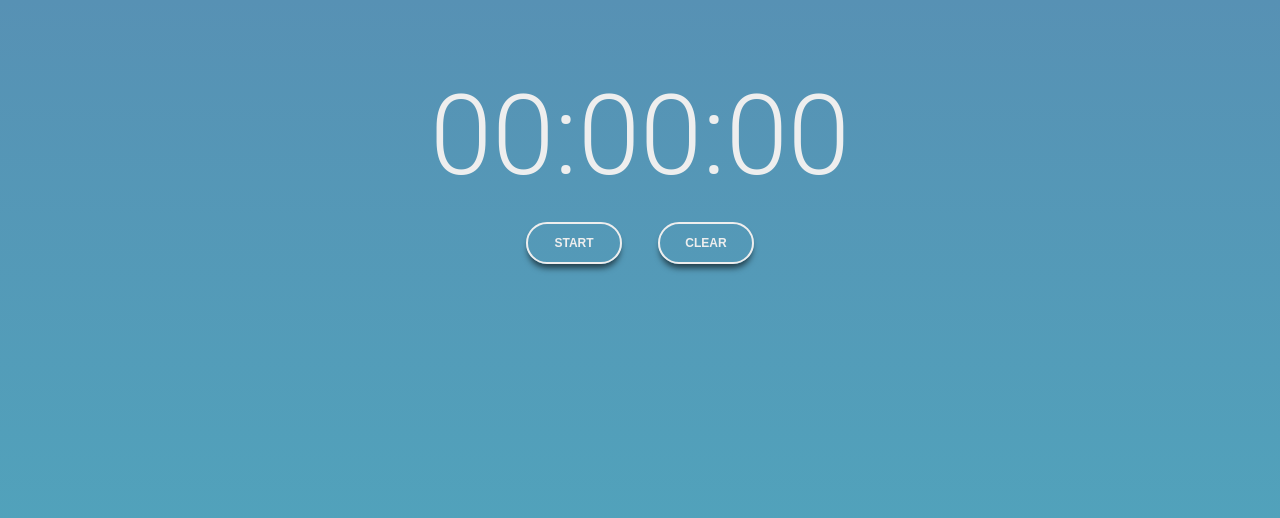
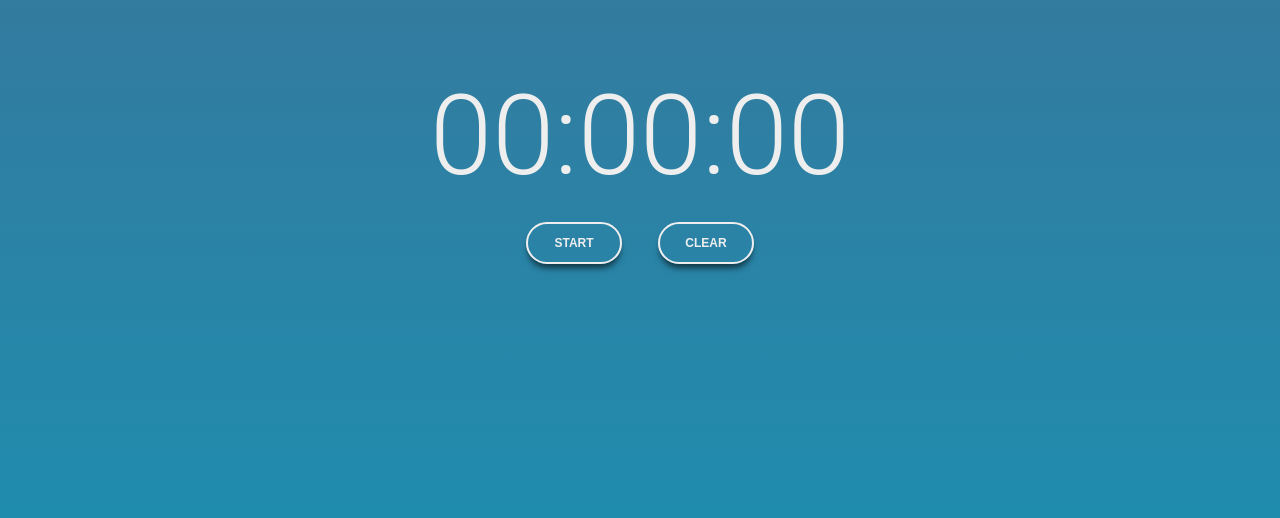
Before and after one commit to vinravun/vuejs-timer, a website: page app/index.html in a window 1280 px wide. Drawn offline with nearby package versions, Linux system fonts and the light colour scheme.

Commit message:
UI changes

```diff
--- a/app/scss/_variables.scss
+++ b/app/scss/_variables.scss
@@ -6,8 +6,8 @@ $lap-font-size: 20px;
 $lap-list-width: 90%;
 
 $primary-color: #eeeeee;
-$bg-color1: #5791b4;
-$bg-color2: #4eabbf;
+$bg-color1: #337B9F;
+$bg-color2: #1595B6;
 $card-bg-color1: #25819E;
 $card-bg-color2: #007F85;
 $shadow-color: rgba(0, 0, 0, 0.6);
--- a/app/scss/main.scss
+++ b/app/scss/main.scss
@@ -23,7 +23,6 @@
 		width: 100%;
 		flex: 1 1 auto;
 		box-shadow: 0 -2px 20px 5px lighten($shadow-color, 20);
-
 
 		.time-text {
 			display: block;
```
Also changed, not shown: app/css/main.css.
